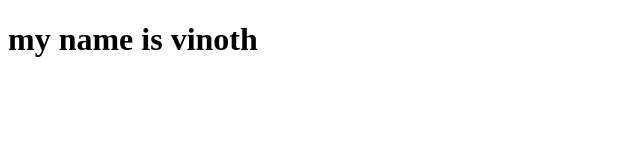
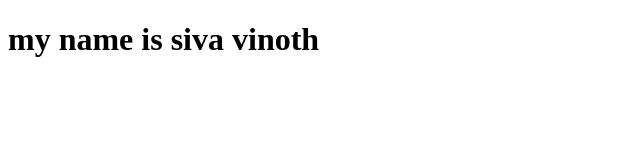
Before and after one commit to sivavinoth/git-practice, a plain HTML site: page index.html in a window 1280 px wide. Shown: the whole page, without its empty margins (0-640 px from the left). Drawn offline with Linux system fonts and the light colour scheme.

Commit message:
changed html h1 tag

```diff
--- a/index.html
+++ b/index.html
@@ -6,6 +6,6 @@
     <title>Document</title>
 </head>
 <body>
-    <h1>my name is vinoth</h1>
+    <h1>my name is siva vinoth</h1>
 </body>
 </html>
```
